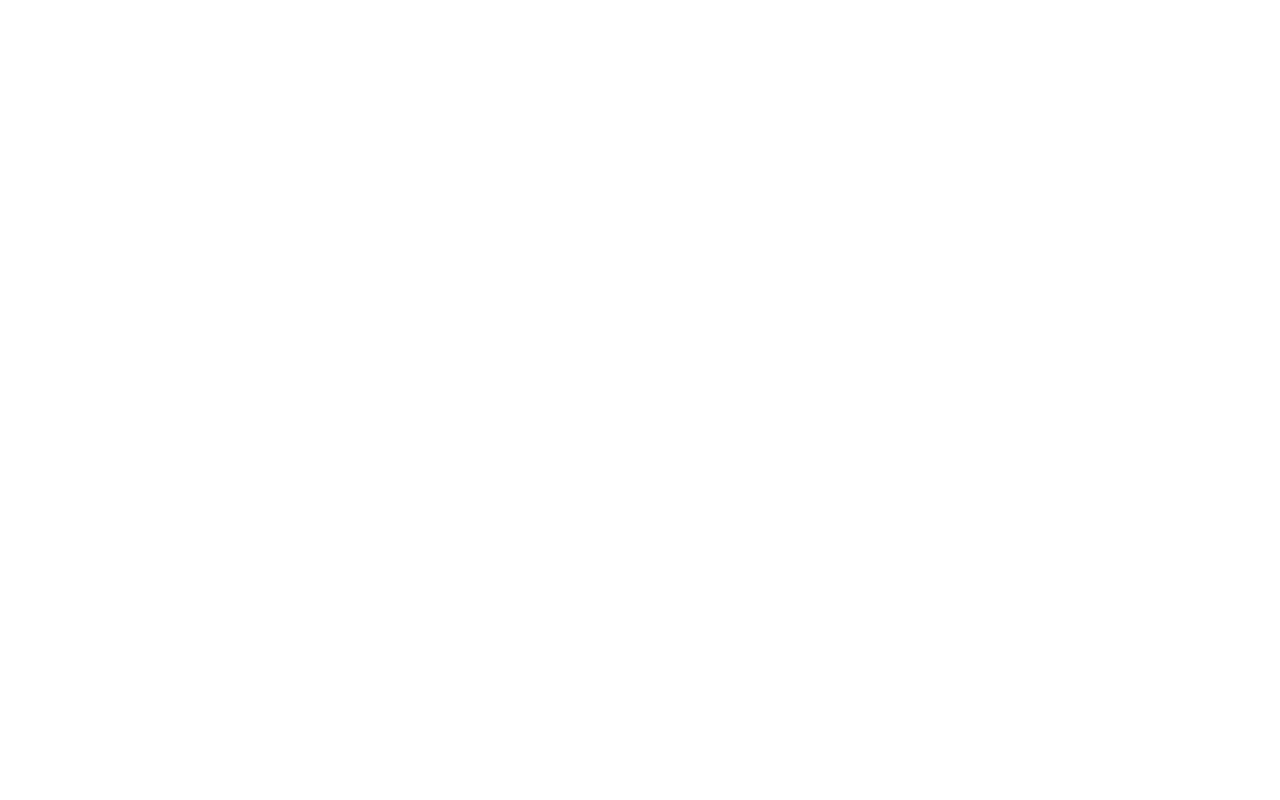
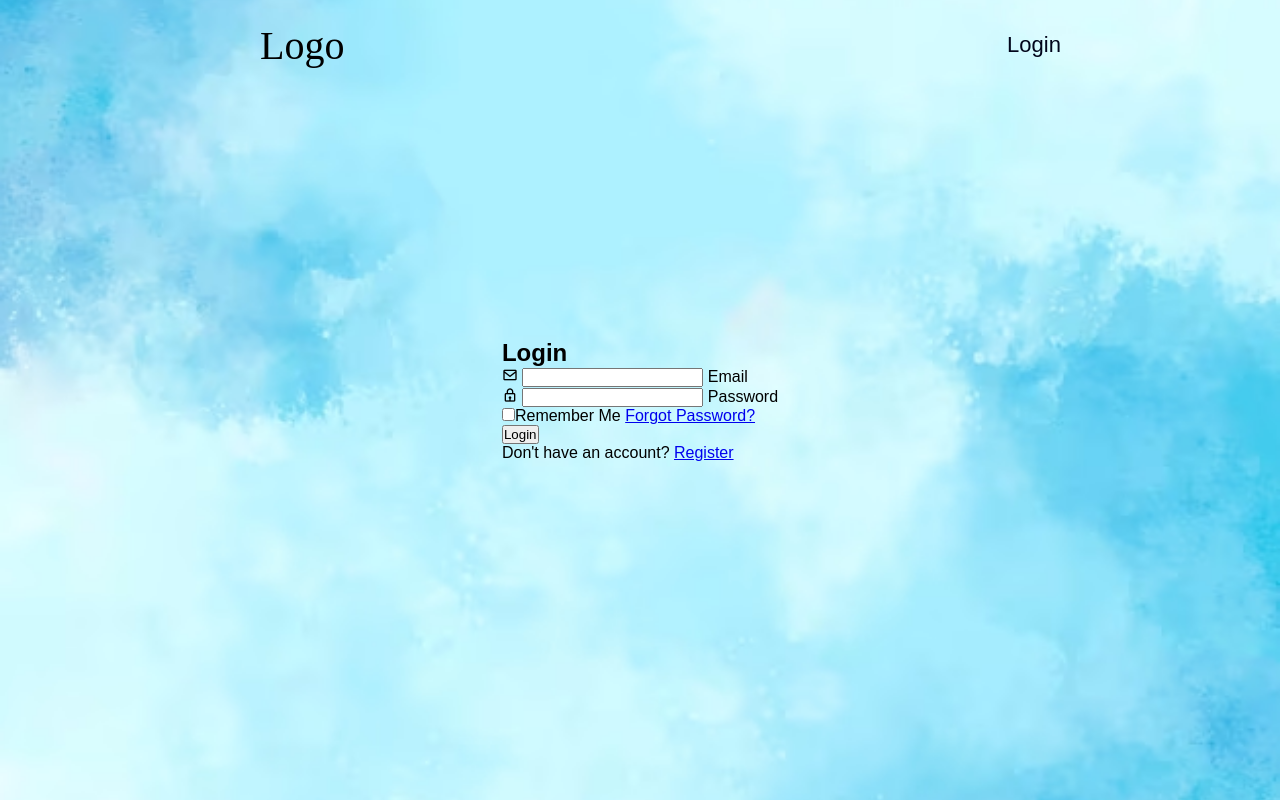
Before and after one commit to Sarita-16/LoginPage, a plain HTML site: page index.html in a window 1280 px wide. Drawn offline with nearby package versions, Linux system fonts and the light colour scheme.

Commit message:
login home page done

```diff
--- a/index.html
+++ b/index.html
@@ -3,7 +3,55 @@
   <head>
     <meta charset="UTF-8" />
     <meta name="viewport" content="width=device-width, initial-scale=1.0" />
-    <title>Document</title>
+    <title>Login Page</title>
+    <link rel="stylesheet" href="login.css" />
+
+    <link
+      href="https://unpkg.com/boxicons@2.1.4/css/boxicons.min.css"
+      rel="stylesheet"
+    />
   </head>
-  <body></body>
+  <body>
+    <header>
+      <a href="index.html">Logo</a>
+      <nav class="navigation">
+        <button class="bthLogin-popup">Login</button>
+      </nav>
+    </header>
+
+    <div class="wrapper">
+      <div class="form-box login">
+        <h2>Login</h2>
+        <form action="#">
+          <div class="input-box">
+            <span class="icon"><i class="bx bx-envelope"></i></span>
+            <input type="email" required />
+            <label>Email</label>
+          </div>
+
+          <div class="input-box">
+            <span class="icon"><i class="bx bx-lock"></i></span>
+            <input type="password" required />
+            <label>Password</label>
+          </div>
+
+          <div class="remember-forgot">
+            <label><input type="checkbox" />Remember Me</label>
+            <a href="#">Forgot Password? </a>
+          </div>
+
+          <button type="submit" class="btn">Login</button>
+
+          <div class="login-register">
+            <p>
+              Don't have an account?
+              <a href="#" class="register-link">Register</a>
+            </p>
+          </div>
+        </form>
+      </div>
+    </div>
+
+    <script src="login.js"></script>
+  </body>
 </html>
--- /dev/null
+++ b/login.css
@@ -0,0 +1,61 @@
+* {
+    margin: 0;
+    padding: 0;
+    box-sizing: border-box;
+    font-family: 'Poppins', sans-serif;
+}
+
+body {
+    display: flex;
+    justify-content: center;
+    align-items: center;
+    min-height: 100vh;
+    width: 100%;
+    background: url('background.avif') no-repeat;
+    background-size: cover;
+    background-position: center;
+}
+
+
+header {
+    top: 0;
+    width: 100%;
+    position: fixed;
+    padding: 20px 100px;
+    display: flex;
+    justify-content: space-between;
+    align-items: center;
+    z-index: 100;
+}
+
+header a {
+    text-decoration: none;
+    color: black;
+    font-size: 40px;
+    font-family: "Times New Roman", Times, serif;
+    font-weight: 500;
+    padding-inline: 10rem;
+}
+
+.navigation .bthLogin-popup {
+    height: 50px;
+    width: 100px;
+    background: transparent;
+    border: none;
+    cursor: pointer;
+    font-size: 22px;
+    color: rgb(1, 5, 27);
+    border-radius: 15px;
+    font-family: Arial, Helvetica, sans-serif;
+    transition: .5s;
+    margin-inline: 6rem;
+}
+
+.navigation .bthLogin-popup:hover {
+    background: rgb(2, 36, 66);
+    color: white;
+}
+
+.wrapper {
+
+}
```
Also changed, not shown: background.avif (added), backgroundImg.avif (added), backgroundImg5.jpg (added), login.js (added).
